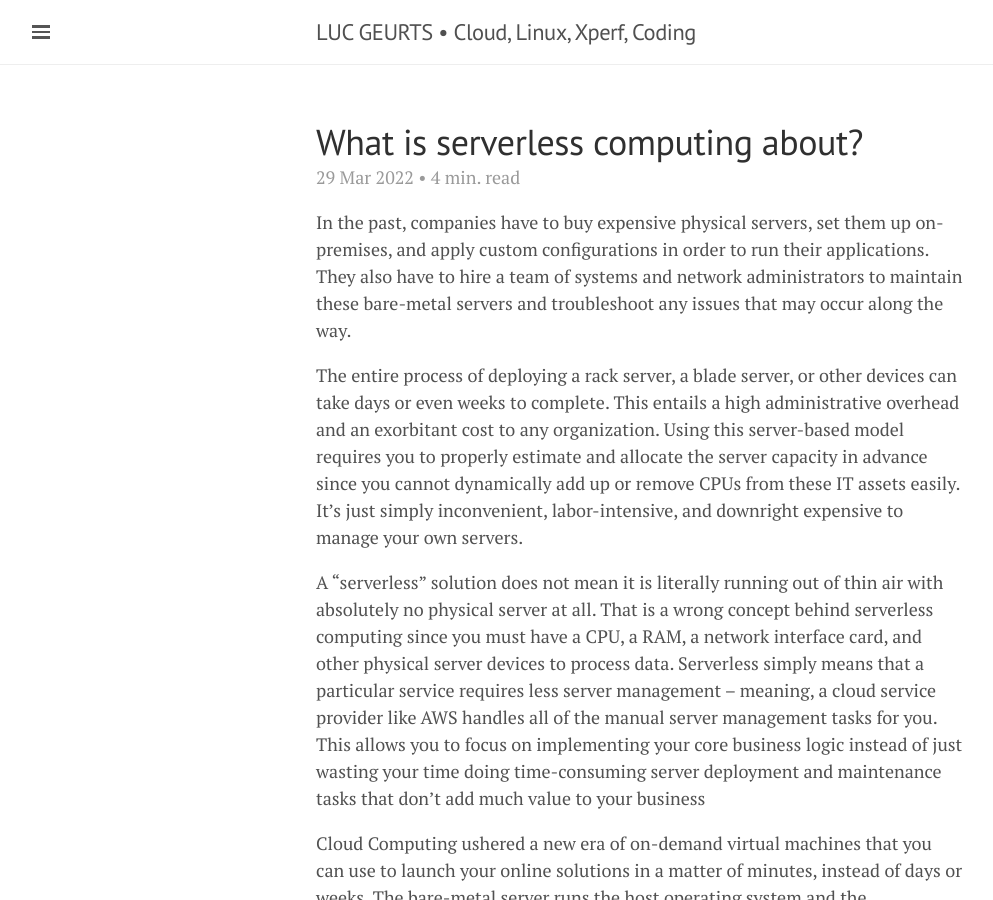
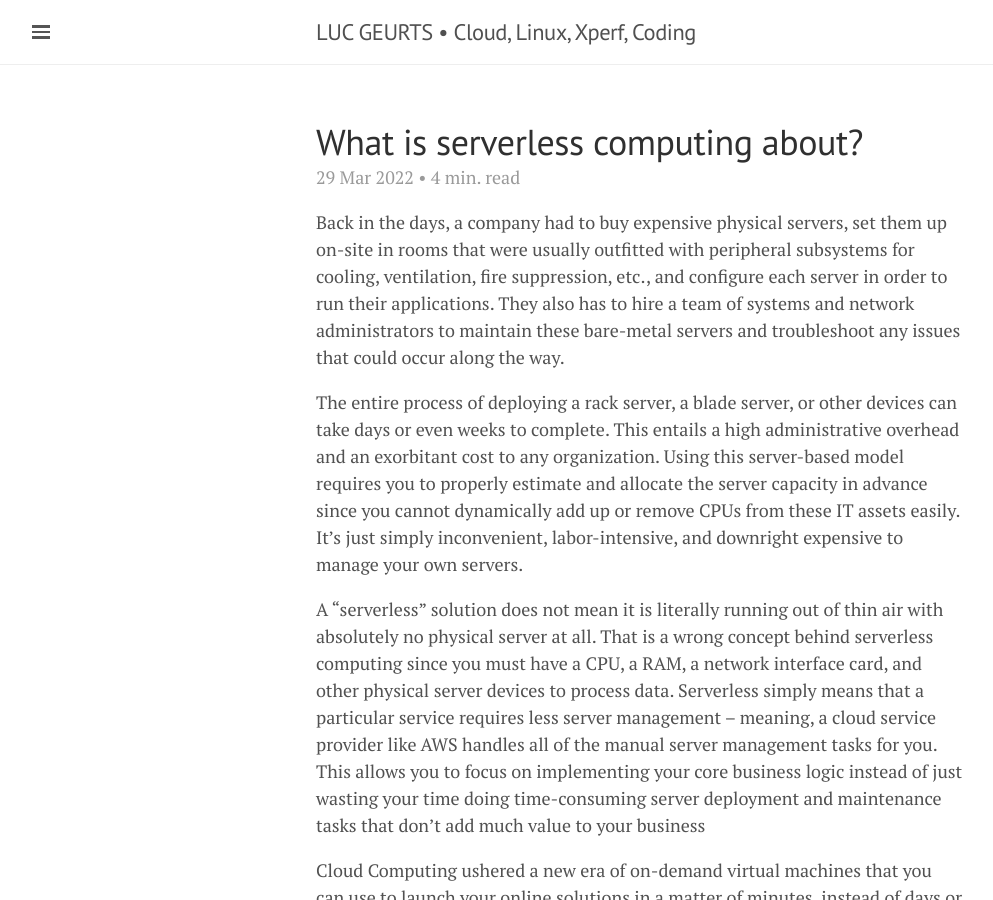
Before and after one commit to lgeurts/lgeurts.github.io, a Jekyll site: the page built from _posts/2022-03-29-what-is-serverless-computing.md, in a window 1280 px wide and 900 px high. Shown: the whole window, without its empty margins (0-993 px from the left). Built offline with Jekyll 4.4.1, drawn with Linux system fonts in a browser that asks for light colours; nearby versions of some CDN libraries; comment, search, counter and statistics services are not loaded.

Commit message:
Update 2022-03-29-what-is-serverless-computing.md

```diff
--- a/_posts/2022-03-29-what-is-serverless-computing.md
+++ b/_posts/2022-03-29-what-is-serverless-computing.md
@@ -9,7 +9,7 @@ tags: [ Cloud Computing ]
 
 ---
 
-In the past, companies have to buy expensive physical servers, set them up on-premises, and apply custom configurations in order to run their applications. They also have to hire a team of systems and network administrators to maintain these bare-metal servers and troubleshoot any issues that may occur along the way.
+Back in the days, a company had to buy expensive physical servers, set them up on-site in rooms that were usually outfitted with peripheral subsystems for cooling, ventilation, fire suppression, etc., and configure each server in order to run their applications. They also has to hire a team of systems and network administrators to maintain these bare-metal servers and troubleshoot any issues that could occur along the way.
 
 The entire process of deploying a rack server, a blade server, or other devices can take days or even weeks to complete. This entails a high administrative overhead and an exorbitant cost to any organization. Using this server-based model requires you to properly estimate and allocate the server capacity in advance since you cannot dynamically add up or remove CPUs from these IT assets easily. It’s just simply inconvenient, labor-intensive, and downright expensive to manage your own servers.
 
```
